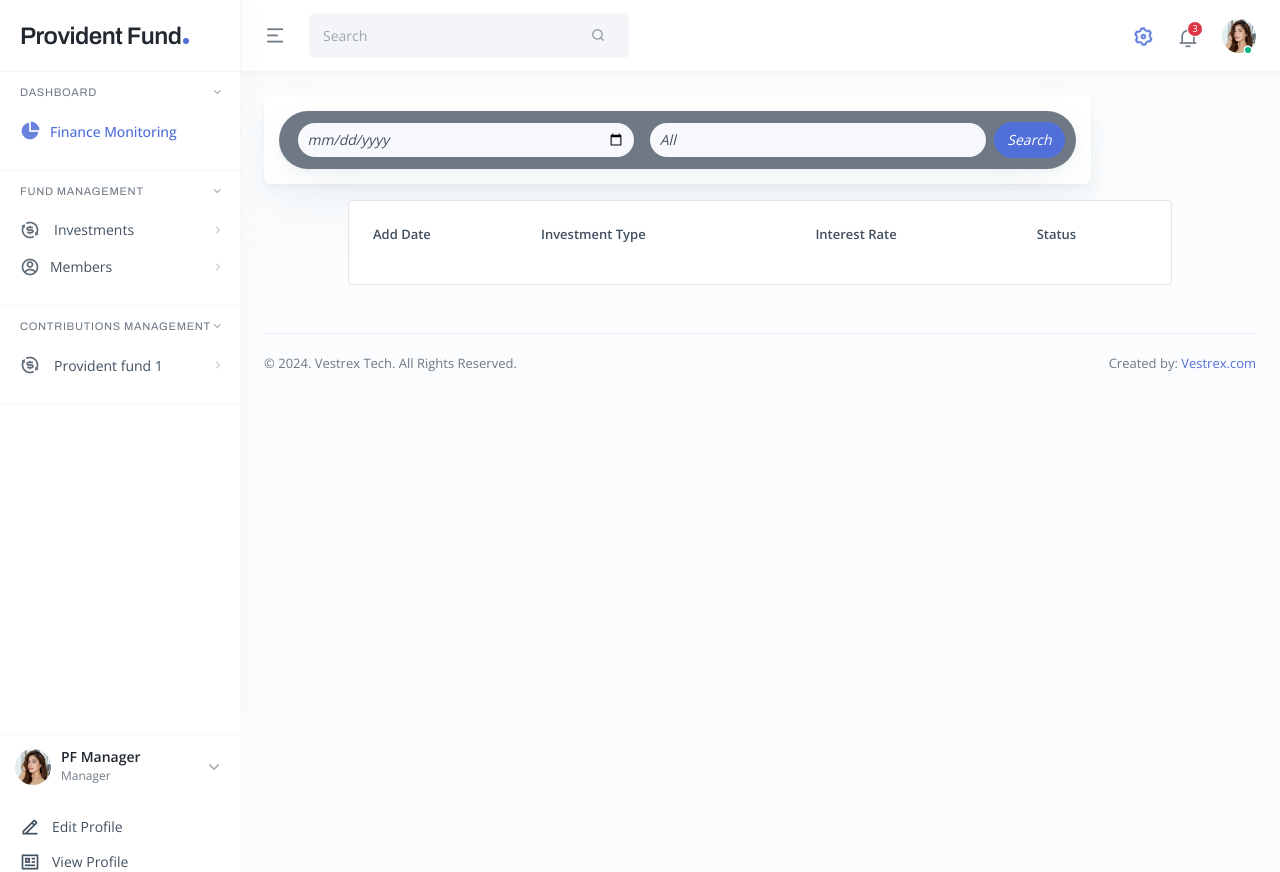
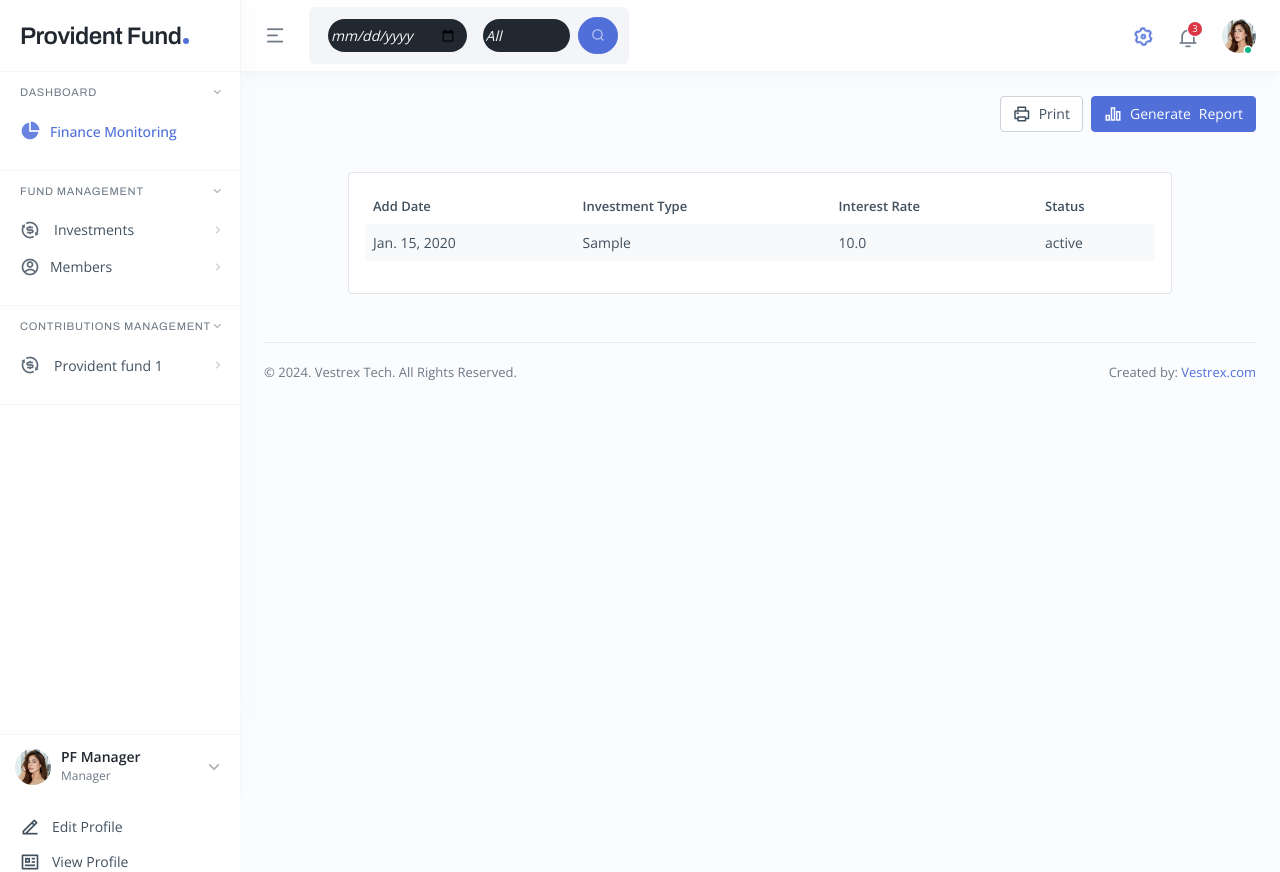
Before and after one commit to davidogit/provident_unit, a Django app: page /fund/investment_query/ in a window 1280 px wide. Run offline with Django 5.2, Linux system fonts and the light colour scheme; a user stored in the database is signed in; tables that the repository leaves empty hold one stand-in row (values such as "Sample post"); lists and menus that the app fills with data are empty; parts of the project's set-up code (start-up, migrations or seed data) failed here and were passed over; some libraries are stand-ins or nearby versions.

Commit message:
collins removing db.sqlite3

```diff
--- a/ProvidentFund/Fund/admin.py
+++ b/ProvidentFund/Fund/admin.py
@@ -9,7 +9,7 @@ class InvestmentDetailAdmin(admin.ModelAdmin):
     list_display=('account_name','account_type','investment_type','account_number','principal_amount','interest_amount','interest_start_date','interest_end_date','interest_percentage','tenure','remaining_days','rollover_principal','rollover_accumulated_amount','rollover_interest_percentage')
 
 
-    readonly_fields = ('interest_amount','rollover_interest_percentage')
+    readonly_fields = ('interest_amount','rollover_interest_percentage','created_date')
 
 
 admin.site.register(InvestmentDetail, InvestmentDetailAdmin)
--- a/ProvidentFund/Fund/models.py
+++ b/ProvidentFund/Fund/models.py
@@ -11,7 +11,7 @@ class InvestmentDetail(models.Model):
     rollover_interest_percentage = models.FloatField(null=True, blank=True, default=0.0)
     interest_start_date = models.DateField(null=False, blank=False)
     interest_end_date = models.DateField(null=False, blank=False)
-    created_date = models.DateTimeField(auto_now_add=True)
+    created_date = models.DateField(auto_now_add=True)
     updated_date = models.DateTimeField(auto_now=True)
     CHOICES = [('ROLLOVER','Roll Over'),('END','End'),('NULL', 'null')]
     roll_over = models.CharField(choices=CHOICES, default='NULL', max_length=15)
--- a/ProvidentFund/Fund/tasks.py
+++ b/ProvidentFund/Fund/tasks.py
@@ -77,7 +77,7 @@ def reduce_date(self):
     # InvestmentDetail.objects.bulk_update(updates, ['_remaining_days','_status'])
     try:
         with transaction.atomic():
-            InvestmentDetail.objects.bulk_update(updates, ['remaining_days','status'])
+            InvestmentDetail.objects.bulk_update(updates, ['_remaining_days','_status'])
             logger.info('Investment Details Updated Succesfully')
     except Exception as e:
         logger.error(f'Error trying to update Investment Details {e}')
--- a/ProvidentFund/Fund/templates/dashboard/base.html
+++ b/ProvidentFund/Fund/templates/dashboard/base.html
@@ -131,8 +131,14 @@
       <div id="search-bar" class="me-auto">
         <form method="GET">
           <div class="form-search d-flex align-items-center justify-content-between">
-            <input type="text" class="form-control" placeholder="Search">
-            <button type="submit" class="btn btn-unstyled"><i class="ri-search-line"></i></button>
+            <input type="date" class="form-control m-2 rounded-pill fst-italic bg-dark text-light" name="date" placeholder="Date">
+            <select class="form-control m-2 rounded-pill fst-italic bg-dark text-light" name="inv_type" id="investmentType">
+                <option class="dropdown-item" value="">All</option>
+                <option class="dropdown-item" value="T-bills">Treasury Bill</option>
+                <option class="dropdown-item" value="F-deposit">Fixed Deposit</option>
+                <option class="dropdown-item" value="D-interest">Delayed Interest</option>
+            </select>
+            <button type="submit" class="btn btn-primary rounded-pill fst-italic"><i class="ri-search-line"></i></button>
           </div>
         </form>
       </div><!-- form-search -->
--- a/ProvidentFund/Fund/templates/dashboard/query.html
+++ b/ProvidentFund/Fund/templates/dashboard/query.html
@@ -2,27 +2,43 @@
 
 {% block content %}
 <div class="main main-app p-3 p-lg-4">
+
+    <div class="d-md-flex align-items-center justify-content-between mb-4">
+        <div>
+
+        </div>
+        <div class="d-flex gap-2 mt-3 mt-md-0">
+          <!-- <button type="button" class="btn btn-white d-flex align-items-center gap-2"><i class="ri-share-line fs-18 lh-1"></i>Share</button> -->
+          <button type="button" class="btn btn-white d-flex align-items-center gap-2"onclick="printTable()" ><i class="ri-printer-line fs-18 lh-1"></i>Print</button>
+          <button type="button" class="btn btn-primary d-flex align-items-center gap-2" onclick="exportTableToCSV('table_data.csv')"><i class="ri-bar-chart-2-line fs-18 lh-1"></i>Generate<span class="d-none d-sm-inline"> Report</span></button>
+        </div>
+    </div>
+
+<!-- Form for query -->
     <div class="row g-3 justify-content-center">
+
+        <div class="col-md-12 col-xl-10">
+            <!-- <div class="card card-one">
+                <div class="card-body">
                     <form method="GET" action="">
-            <div class="col-md-12 col-xl-10">
-                <div class="card card-one">
-                    <div class="card-body">
                         <div id="search-bar" class="me-auto">
                             <div class="form-search d-flex align-items-center justify-content-between bg-secondary rounded-pill">
                                 <input type="date" class="form-control m-2 bg-light rounded-pill fst-italic" name="date" placeholder="Date">
-                                <select class="form-control m-2 bg-light rounded-pill fst-italic" name="investment_type" id="investmentType">
-                                    <option class="dropdown-item" value="T-bills">All</option>
+                                <select class="form-control m-2 bg-light rounded-pill fst-italic" name="inv_type" id="investmentType">
+                                    <option class="dropdown-item" value="">All</option>
                                     <option class="dropdown-item" value="T-bills">Treasury Bill</option>
                                     <option class="dropdown-item" value="F-deposit">Fixed Deposit</option>
                                     <option class="dropdown-item" value="D-interest">Delayed Interest</option>
                                 </select>
-                                <button type="submit" class="btn btn-primary rounded-pill fst-italic">Search</button>
+                                <button type="submit" class="btn btn-primary rounded-pill fst-italic"><i class="ri-search-line"></i></button>
                             </div>
-                        </div>
-                    </div>
-                </div>
+
                         </div>
                     </form>
+                </div>
+            </div> -->
+        </div>
+<!-- Form for query -->
 
 
         <!--Search Results Table -->
@@ -30,7 +46,7 @@
             <div class="card card-two">
                 <div class="card-body">
                     <div class="table-responsive">
-                        <table class="table table-hover table-striped table-borderless">
+                        <table id="data-table" class="table table-hover table-striped table-borderless">
                             <thead>
                                 <tr>
                                     <th scope="col">Add Date</th>
@@ -40,6 +56,7 @@
                                 </tr>
                             </thead>
                             <tbody>
+                                {% if results %}
                                     {% for inv in results %}
                                         <tr>
                                             <td>{{ inv.created_date }}</td>
@@ -49,13 +66,101 @@
 
                                         </tr>
                                     {% endfor %}
+                                {% else %}
+                                    <tr>
+                                        <td class="text-center text-danger " colspan="4">No records match your search</td>
+                                    </tr>
+                                {% endif %}
+
                             </tbody>
                         </table>
                     </div>
                 </div>
             </div>
+            {% if is_paginated %}
+            <nav aria-label="Page navigation example">
+              <ul class="pagination justify-content-center">
+                    {% if page_obj.has_previous %}
+                    <li class="page-item">
+                    <a
+                        class="page-link"
+                        href="?page={{ page_obj.previous_page_number }}"
+                        aria-label="Previous"
+                    >
+                        <span aria-hidden="true">&laquo;</span>
+                    </a>
+                    </li>
+                    {% endif %} {% comment %}
+                    <li class="page-item"><a class="page-link" href="#">1</a></li>
+                    {% endcomment %}
+                    <li class="page-item">
+                    <a class="page-link" href="#">{{ page_obj.number }}</a>
+                    </li>
+                    {% comment %}
+                    <li class="page-item"><a class="page-link" href="#">3</a></li>
+                    {% endcomment %} {% if page_obj.has_next %}
+                    <li class="page-item">
+                    <a
+                        class="page-link"
+                        href="?page={{ page_obj.next_page_number }}"
+                        aria-label="Next"
+                    >
+                        <span aria-hidden="true">&raquo;</span>
+                    </a>
+                    </li>
+
+                    <li class="page-link">
+                        <a href="?page={{ page_obj.paginator.num_pages }}">&raquo;&raquo;</a>
+                    </li>
+                    {% endif %}
+              </ul>
+            </nav>
+            {% endif %}
+
     </div>
 </div>
 
 
+
+<!-- PRINTING AND EXPORTING AS CSV -->
+
+<script>
+    function printTable() {
+        var printContents = document.getElementById('data-table').outerHTML;
+        var originalContents = document.body.innerHTML;
+        document.body.innerHTML = printContents;
+        window.print();
+        document.body.innerHTML = originalContents;
+    }
+
+    function exportTableToCSV(filename) {
+        var csv = [];
+        var rows = document.querySelectorAll("#data-table tr");
+
+        for (var i = 0; i < rows.length; i++) {
+            var row = [], cols = rows[i].querySelectorAll("td, th");
+
+            for (var j = 0; j < cols.length; j++) {
+                row.push(cols[j].innerText);
+            }
+
+            csv.push(row.join(","));
+        }
+
+        // Create a link to download CSV
+        var csvFile = new Blob([csv.join("\n")], { type: "text/csv" });
+        var downloadLink = document.createElement("a");
+        downloadLink.download = filename;
+        downloadLink.href = window.URL.createObjectURL(csvFile);
+        downloadLink.style.display = "none";
+        document.body.appendChild(downloadLink);
+        downloadLink.click();
+        document.body.removeChild(downloadLink);
+    }
+</script>
+
+
+<!-- PRINTING AND EXPORTING AS CSV -->
+
+
 {% endblock %}
--- a/ProvidentFund/Fund/views.py
+++ b/ProvidentFund/Fund/views.py
@@ -1,6 +1,7 @@
 # from django.db.models.query import QuerySet
 # from django.forms import BaseModelForm
 # from django.http import HttpResponse
+from django.db.models.query import QuerySet
 from django.http import HttpRequest, HttpResponse, JsonResponse
 from django.shortcuts import render, redirect
 from django.views.generic import TemplateView, ListView,DetailView,UpdateView,CreateView,DeleteView
@@ -160,20 +161,22 @@ class MemberDeleteView(DeleteView):
 class InvestmentQuery(ListView):
     template_name = 'dashboard/query.html'
     model = InvestmentDetail
+    paginate_by = 5
+    context_object_name = 'results'
 
-    def get_context_data(self, **kwargs):
-        context = super().get_context_data(**kwargs)
-
+    # Using get_queryset so that we can paginate seperate queries based on filter
+    def get_queryset(self):
         date = self.request.GET.get('date')
         inv_type = self.request.GET.get('inv_type')
 
         if date and inv_type:
-            context['results'] = self.get_queryset().filter(created_date=date,investment_type=inv_type)
+            context = super().get_queryset().filter(created_date=date,investment_type=inv_type)
         elif date:
-            context['results'] = self.get_queryset().filter(created_date=date)
+            context = super().get_queryset().filter(created_date=date)
         elif inv_type:
-            context['results'] = self.get_queryset().filter(investment_type=inv_type)
+            context = super().get_queryset().filter(investment_type=inv_type)
         else:
-            # Dont return anything
-            pass
+            # Return whole investments --All--
+            context = super().get_queryset()
+
         return context
```
Also changed, not shown: ProvidentFund/Fund/migrations/0028_alter_investmentdetail_created_date.py (added), 1 other file. Lines whose indentation alone changed are shown as unchanged.
